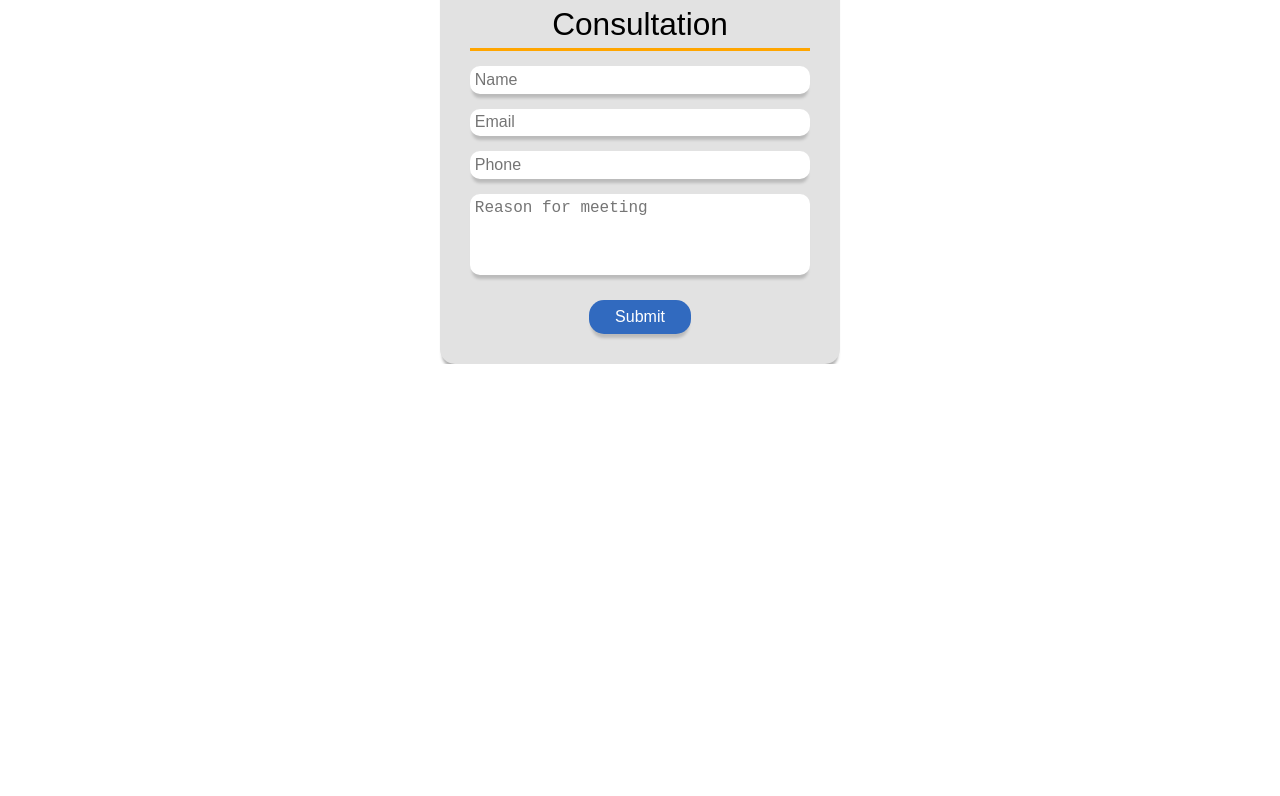
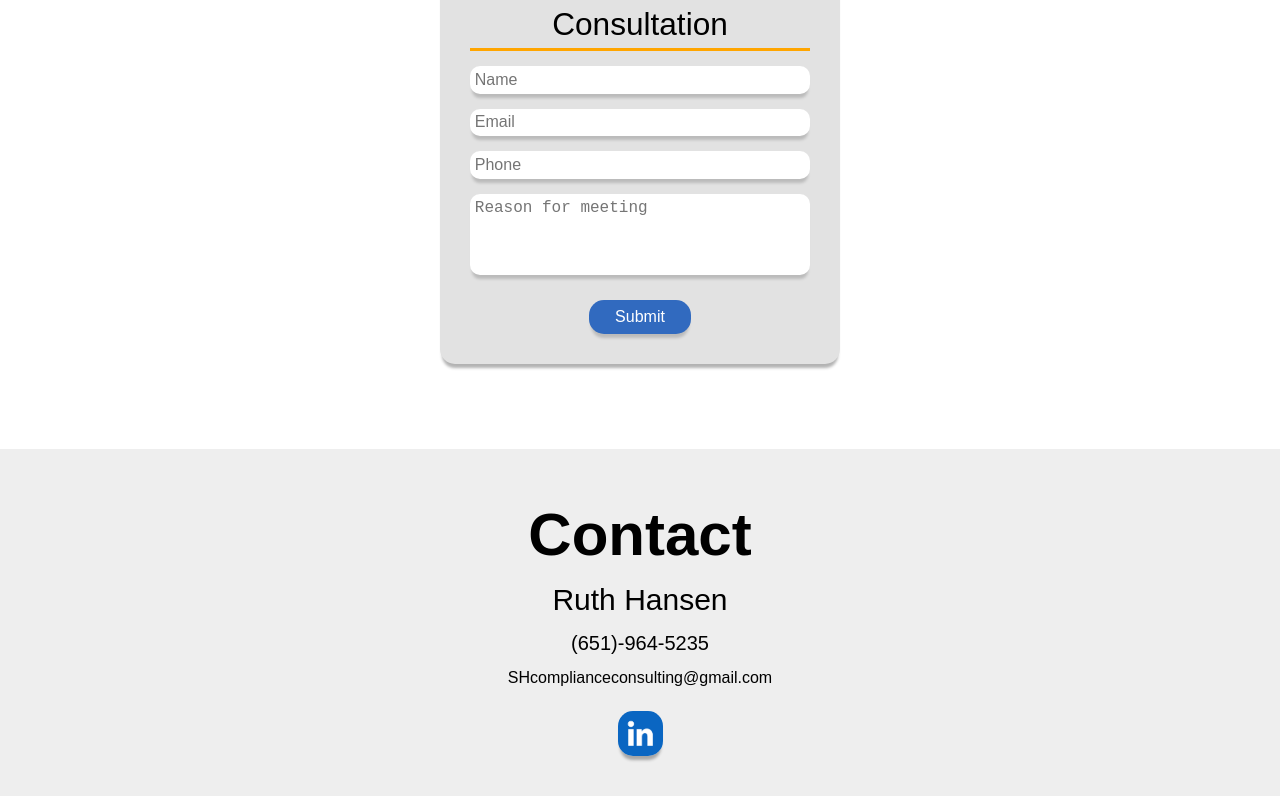
Before and after one commit to bsmrdel101/sh-compliance-and-consulting, a Next.js app: page / in a window 1280 px wide. Shown: the part 2360-3156 px from the top of the page. Before the commit the page ends 2724 px from the top, so only its background shows below. Built offline with nearby package versions, Linux system fonts and the light colour scheme.

Commit message:
feat: Add contact

```diff
--- a/src/components/Contact.jsx
+++ b/src/components/Contact.jsx
@@ -2,7 +2,14 @@ import React from 'react';
 
 export default function Contact() {
   return (
-    <>
-    </>
-  );
+    <div className="contact">
+        <h2 className="contact__title">Contact</h2>
+        <div>
+            <p className="contact__name">Ruth Hansen</p>
+            <p>(651)-964-5235</p>
+        </div>
+        <p className="contact__email">SHcomplianceconsulting@gmail.com</p>
+        <img src="/images/linkedin.png" className="contact__icon" onClick={() => window.open("https://www.linkedin.com/in/ruth-hansen-b1b5a2167/")} />
+    </div>
+);
 }
--- a/src/components/ScheduleForm.jsx
+++ b/src/components/ScheduleForm.jsx
@@ -35,7 +35,7 @@ export default function ScheduleForm() {
   return (
     <center>
       <form onSubmit={sendEmail} className='form-container'>
-        <h2 className='form-title'>Schedule a Consultation</h2>
+        <h3 className='form-title'>Schedule a Consultation</h3>
         <input
           className='form-input'
           value={name}
--- a/src/styles/components/contact.scss
+++ b/src/styles/components/contact.scss
@@ -0,0 +1,40 @@
+.contact {
+    margin-top: 85px;
+    padding-top: 1px;
+    padding-bottom: 35px;
+    background-color: rgb(238, 238, 238);
+    text-align: center;
+    font-size: var(--font-md);
+
+    &__title {
+        font-size: var(--font-xl);
+        margin-bottom: 0;
+    }
+
+    &__icon {
+        width: 45px;
+        border-radius: 15px;
+        box-shadow: 0 6px 3px -2px rgba(0, 0, 0, 0.301);
+        transition: ease 0.3s;
+        margin-top: 0.6rem;
+
+        &:hover {
+            cursor: pointer;
+            transform: scale(1.08, 1.08);
+            box-shadow: 0 6px 3px -2px rgba(61, 100, 185, 0.301);
+        }
+    }
+
+    &__name {
+        font-size: var(--font-lg);
+        font-weight: 100;
+    }
+
+    &__email {
+        font-size: var(--font-sm);
+    }
+
+    p {
+        margin: 0.9rem;
+    }
+}
--- a/src/styles/globals.scss
+++ b/src/styles/globals.scss
@@ -5,6 +5,7 @@
 @import "./components/company-services";
 @import "./components/about";
 @import "./components/schedule-form";
+@import "./components/contact";
 
 html,
 body {
```
